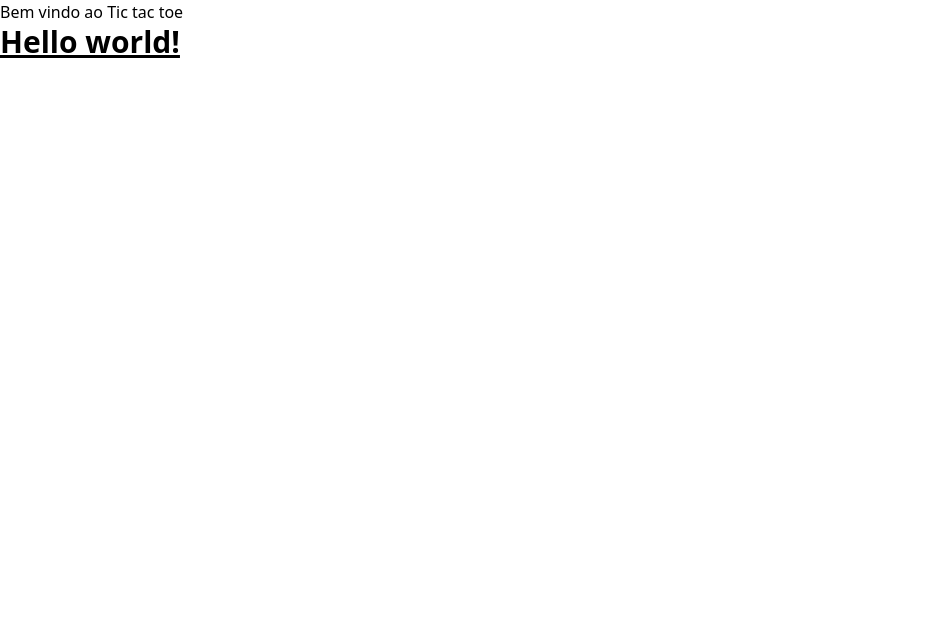
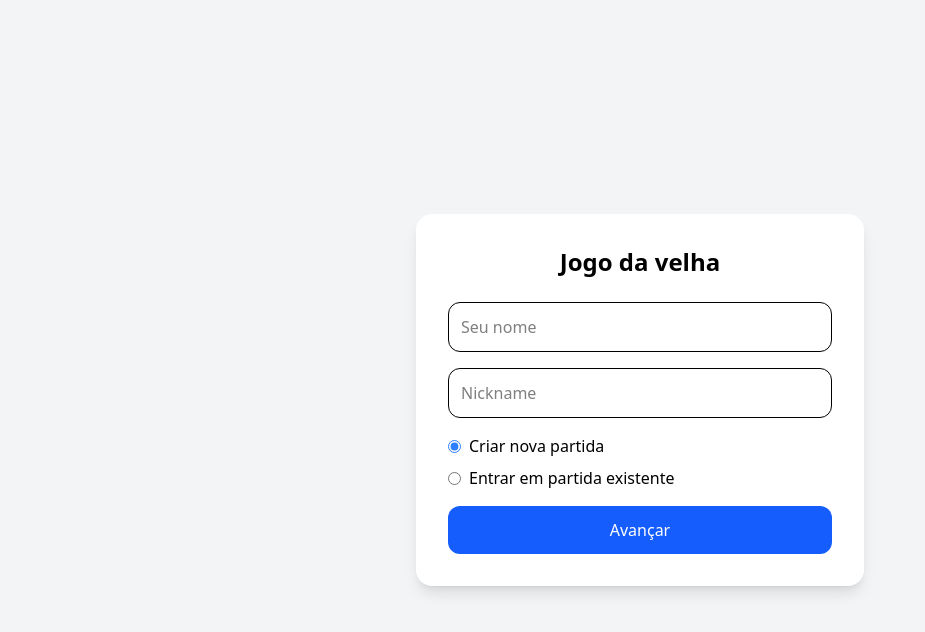
Before and after one commit to matheusdemedeiros/TicTacToe.Web, an Angular app in the folder src/client/TicTacToe.Web.Client/: page / in a window 1280 px wide. Shown: the top 632 px of the page, without its empty margins (0-925 px from the left). Built offline with nearby package versions, Linux system fonts and the light colour scheme.

Commit message:
feat: cria a estrutura da página home

```diff
--- a/src/client/TicTacToe.Web.Client/src/app/pages/home-page/home-page.component.html
+++ b/src/client/TicTacToe.Web.Client/src/app/pages/home-page/home-page.component.html
@@ -1,5 +1,40 @@
-<p>Bem vindo ao Tic tac toe</p>
+<div class="min-h-screen flex items-center justify-center bg-gray-100">
+  <div class="bg-white p-8 rounded-2xl shadow-lg w-full max-w-md">
+    <h1 class="text-2xl font-bold mb-6 text-center">Jogo da velha</h1>
 
-<h1 class="text-3xl font-bold underline">
-  Hello world!
-</h1>
+    <form [formGroup]="form" class="space-y-4">
+      <input formControlName="fullName" type="text" placeholder="Seu nome" class="w-full p-3 border rounded-xl" />
+      <input formControlName="nickname" type="text" placeholder="Nickname" class="w-full p-3 border rounded-xl" />
+
+      <div class="flex flex-col space-y-2">
+        <label class="flex items-center space-x-2">
+          <input
+            type="radio"
+            formControlName="matchType"
+            [value]="MatchTypes.CREATE"
+            class="accent-blue-500"
+          />
+          <span>Criar nova partida</span>
+        </label>
+
+        <label class="flex items-center space-x-2">
+          <input
+            type="radio"
+            formControlName="matchType"
+            [value]="MatchTypes.JOIN"
+            class="accent-blue-500"
+          />
+          <span>Entrar em partida existente</span>
+        </label>
+      </div>
+
+      @if (isJoining) {
+        <input formControlName="matchId" type="text" placeholder="ID da partida" class="w-full p-3 border rounded-xl" />
+      }
+
+      <button (click)="onSubmit()" type="submit" class="w-full bg-blue-600 text-white p-3 rounded-xl hover:bg-blue-700 transition">
+        Avançar
+      </button>
+    </form>
+  </div>
+</div>
--- a/src/client/TicTacToe.Web.Client/src/app/pages/home-page/home-page.component.ts
+++ b/src/client/TicTacToe.Web.Client/src/app/pages/home-page/home-page.component.ts
@@ -1,11 +1,52 @@
-import { Component } from '@angular/core';
+import { Component, OnInit } from '@angular/core';
+import { CommonModule } from '@angular/common';
+import { FormBuilder, FormGroup, Validators, ReactiveFormsModule } from '@angular/forms';
+import { MatchTypes } from './models/match-types.enum';
+import { IRegisterCommand } from './models/register.model';
 
 @Component({
   selector: 'app-home-page',
-  imports: [],
+  standalone: true,
+  imports: [CommonModule, ReactiveFormsModule],
   templateUrl: './home-page.component.html',
-  styleUrl: './home-page.component.scss'
+  styleUrls: ['./home-page.component.scss']
 })
-export class HomePageComponent {
+export class HomePageComponent implements OnInit {
+  public form!: FormGroup;
+  public MatchTypes = MatchTypes; // Expor enum para o template
 
+  constructor(private fb: FormBuilder) { }
+
+  public ngOnInit(): void {
+    this.form = this.fb.group({
+      fullName: ['', Validators.required],
+      nickname: ['', Validators.required],
+      matchType: [MatchTypes.CREATE, Validators.required],
+      matchId: ['']
+    });
+
+    this.form.get('matchType')?.valueChanges.subscribe(value => {
+      const matchIdControl = this.form.get('matchId');
+      if (value === MatchTypes.JOIN) {
+        matchIdControl?.setValidators([Validators.required]);
+      } else {
+        matchIdControl?.clearValidators();
+      }
+      matchIdControl?.updateValueAndValidity();
+    });
+  }
+
+  public onSubmit(): void {
+    const command: IRegisterCommand = {
+      fullName: this.form.get('fullName')!.value,
+      nickname: this.form.get('nickname')!.value,
+      matchType: this.form.get('matchType')!.value,
+      matchId: this.form.get('matchId')?.value
+    }
+  }
+
+
+  get isJoining() {
+    return this.form.get('matchType')?.value === MatchTypes.JOIN;
+  }
 }
--- /dev/null
+++ b/src/client/TicTacToe.Web.Client/src/app/pages/home-page/models/match-types.enum.ts
@@ -0,0 +1,4 @@
+export enum MatchTypes {
+    CREATE = 0,
+    JOIN = 1
+}
```
Also changed, not shown: src/client/TicTacToe.Web.Client/src/app/pages/home-page/models/register.model.ts (added, +8 -0 lines).
